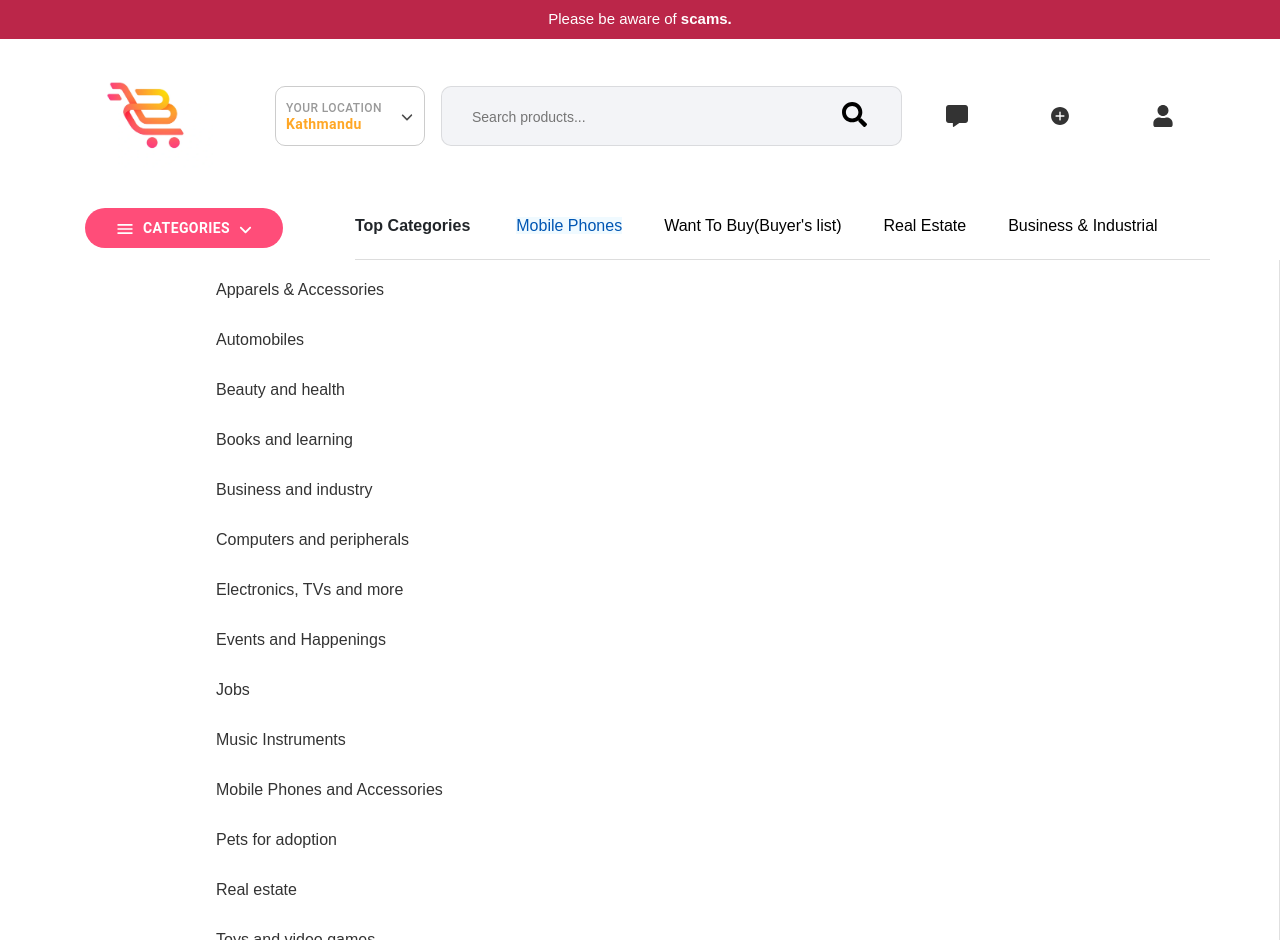
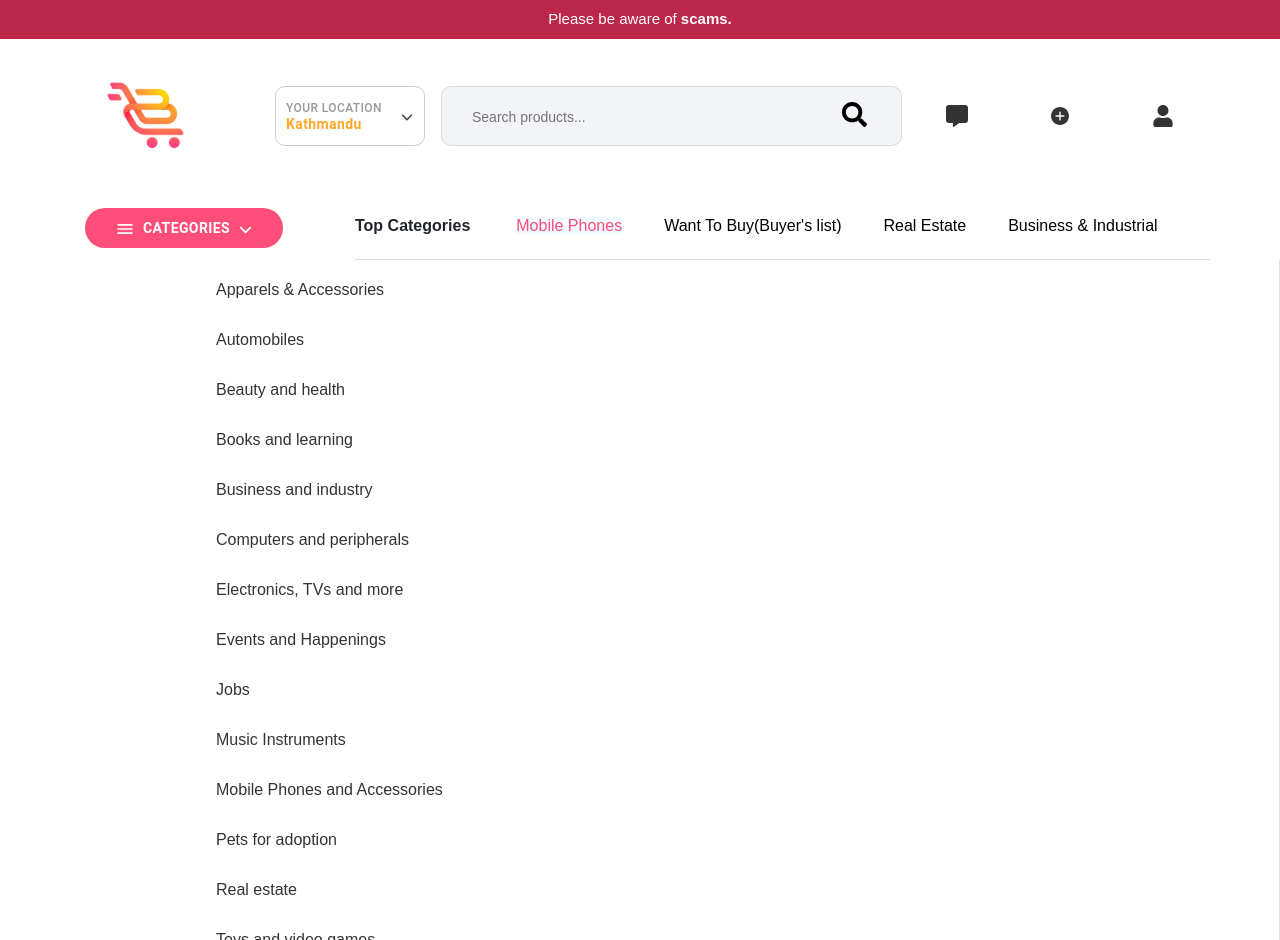
Before and after one commit to Rijan-Budds/E-commerce, a React (Create React App) app: page / in a window 1280 px wide. In both pictures the pointer is over the link "Mobile Phones". Built offline with nearby package versions, Linux system fonts and the light colour scheme.

Commit message:
minor change in css

```diff
--- a/src/App.css
+++ b/src/App.css
@@ -270,13 +270,9 @@ nav .allCatTab .icon2 svg{
   color: black;
 }
 
-.navPart2 a:hover {
-  color: #0056b3;
-}
-
 nav .navPart2 ul li a:hover{
   background: #f0faff;
-  color: #0056b3;
+  color: #ff4d79;
 }
 
 .navigation-wrapper {
```
